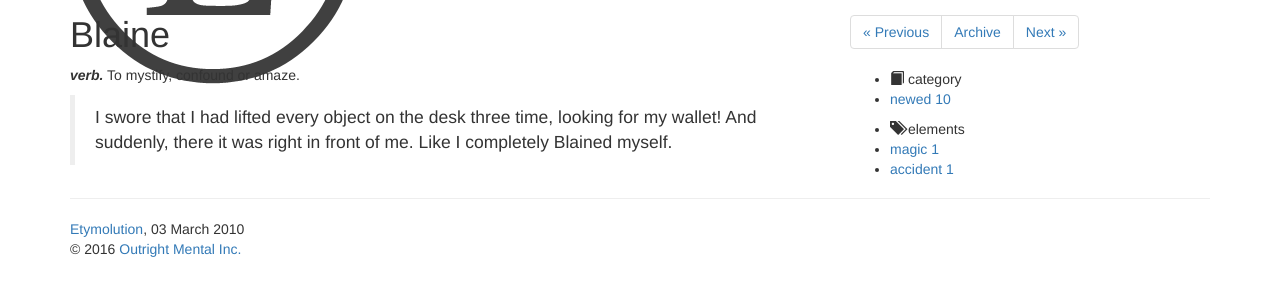
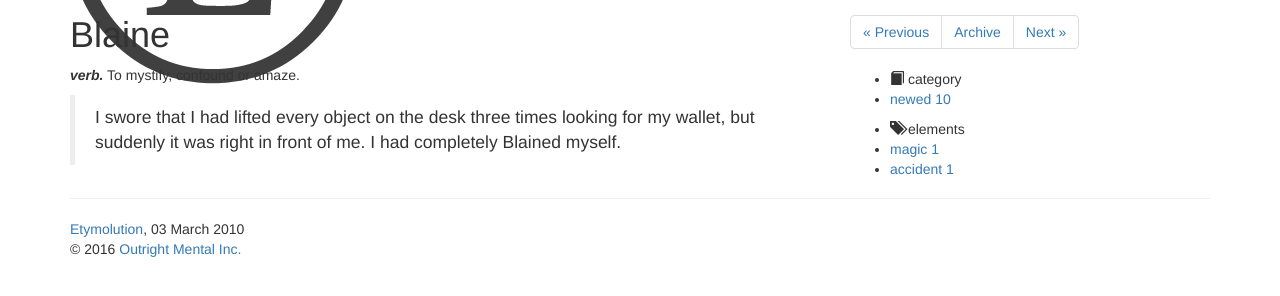
Before and after one commit to outrightmental/etymolution, a Jekyll site: the page built from _posts/2010-03-03-davidblaine.md, in a window 1280 px wide. Shown: the part 317-613 px from the top of the page. Built offline with Jekyll 4.4.1, drawn with Linux system fonts in a browser that asks for light colours; nearby versions of some CDN libraries; library files that are not in the unit come from our copies.

Commit message:
Update 2010-03-03-davidblaine.md

```diff
--- a/_posts/2010-03-03-davidblaine.md
+++ b/_posts/2010-03-03-davidblaine.md
@@ -8,6 +8,6 @@ tags: [ magic, accident ]
 
 ***verb.*** To mystify, confound or amaze.
 
-> I swore that I had lifted every object on the desk three time, looking for my wallet! And suddenly, there it was right in front of me. Like I completely Blained myself.
+> I swore that I had lifted every object on the desk three times looking for my wallet, but suddenly it was right in front of me.  I had completely Blained myself.
 
   [David Blaine]: http://www.davidblaine.com/
```
